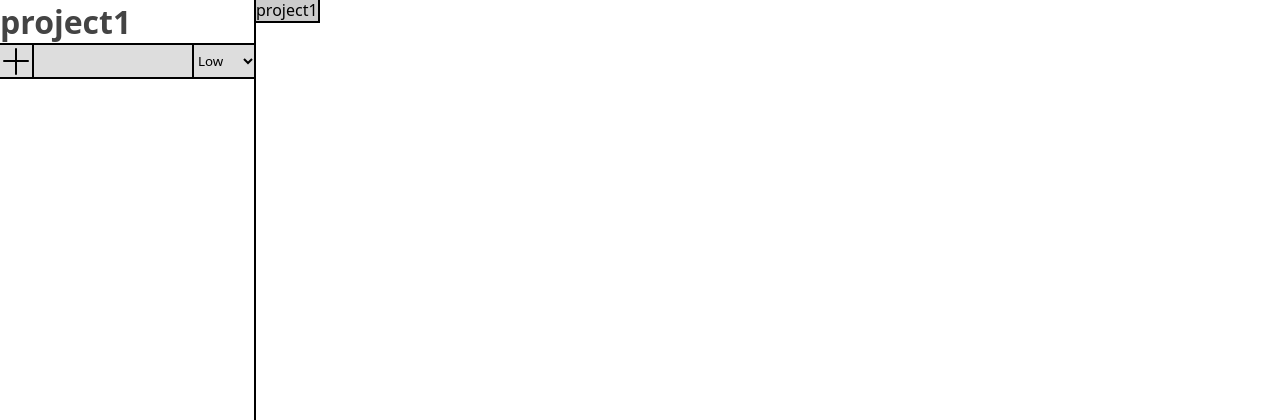
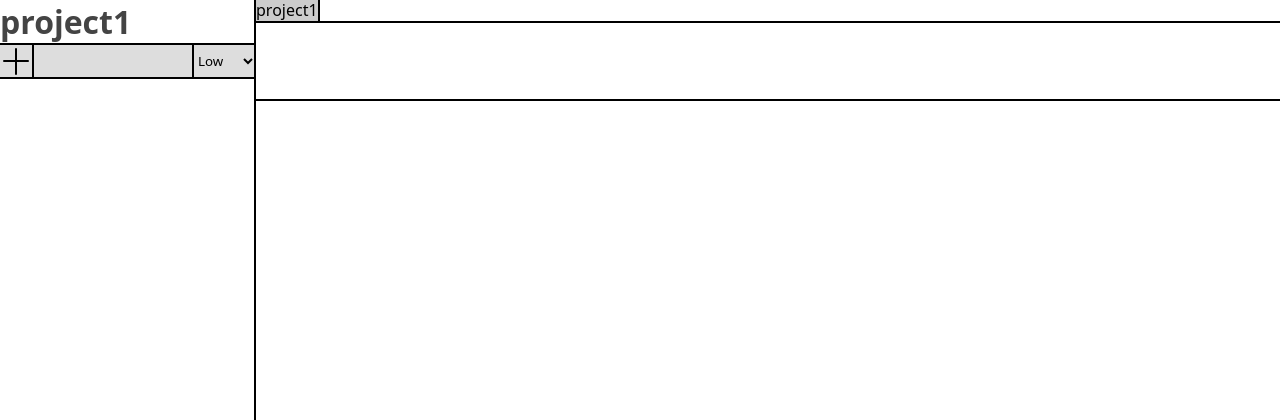
Before and after one commit to tsj845/APP-task-manager, a Flask app: page /projects/project1 in a window 1280 px wide. Shown: the top 420 px of the page. Run offline with Flask 2, Linux system fonts and the light colour scheme; parts of the project's set-up code (start-up, migrations or seed data) failed here and were passed over; some libraries are stand-ins or nearby versions.

Commit message:
some more styling

```diff
--- a/assets/css/breadcrumbs.css
+++ b/assets/css/breadcrumbs.css
@@ -7,6 +7,7 @@
     position : relative;
     top : -1px;
     left : 0px;
+    border-bottom: 2px solid black;
 }
 
 .task-breadcrumb {
--- a/assets/css/manager.css
+++ b/assets/css/manager.css
@@ -163,6 +163,8 @@
 #sel-task-name {
     font-size: 50px;
     border: none;
+    border-bottom: 2px solid black;
+    width: 80vw;
     cursor: url("/assets/cursors/edit.svg") 0 32, auto;
 }
 #sel-task-desc {
@@ -173,7 +175,10 @@
 input:focus {
     outline: none;
 }
-#sel-priority-label {
+#sel-task-info label {
+    font-size: 20px;
+}
+#sel-task-info span {
     font-size: 20px;
 }
 #sel-task-priority {
@@ -184,5 +189,10 @@
 #sel-project-name {
     font-size: 50px;
     border: none;
+    border-bottom: 2px solid black;
+    width: 80vw;
     cursor: url("/assets/cursors/edit.svg") 0 32, auto;
 }
+#edit-project {
+    padding-top: 5px;
+}
```
